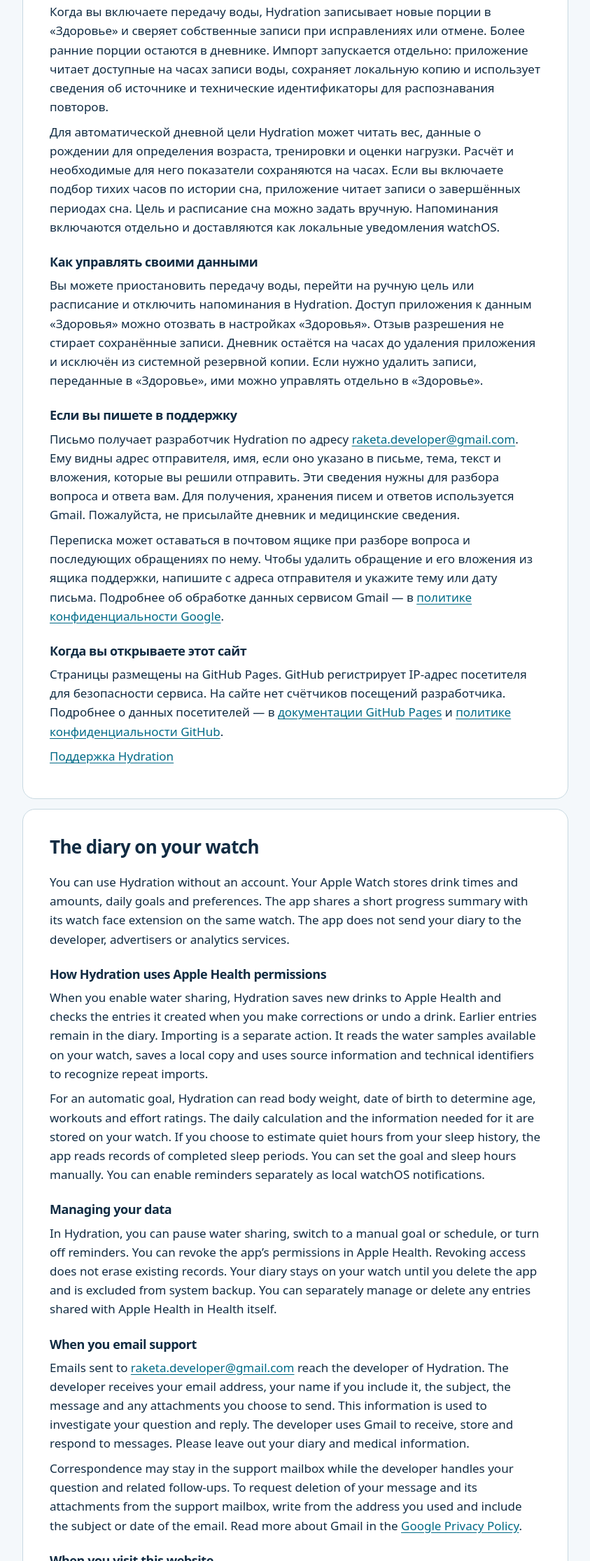
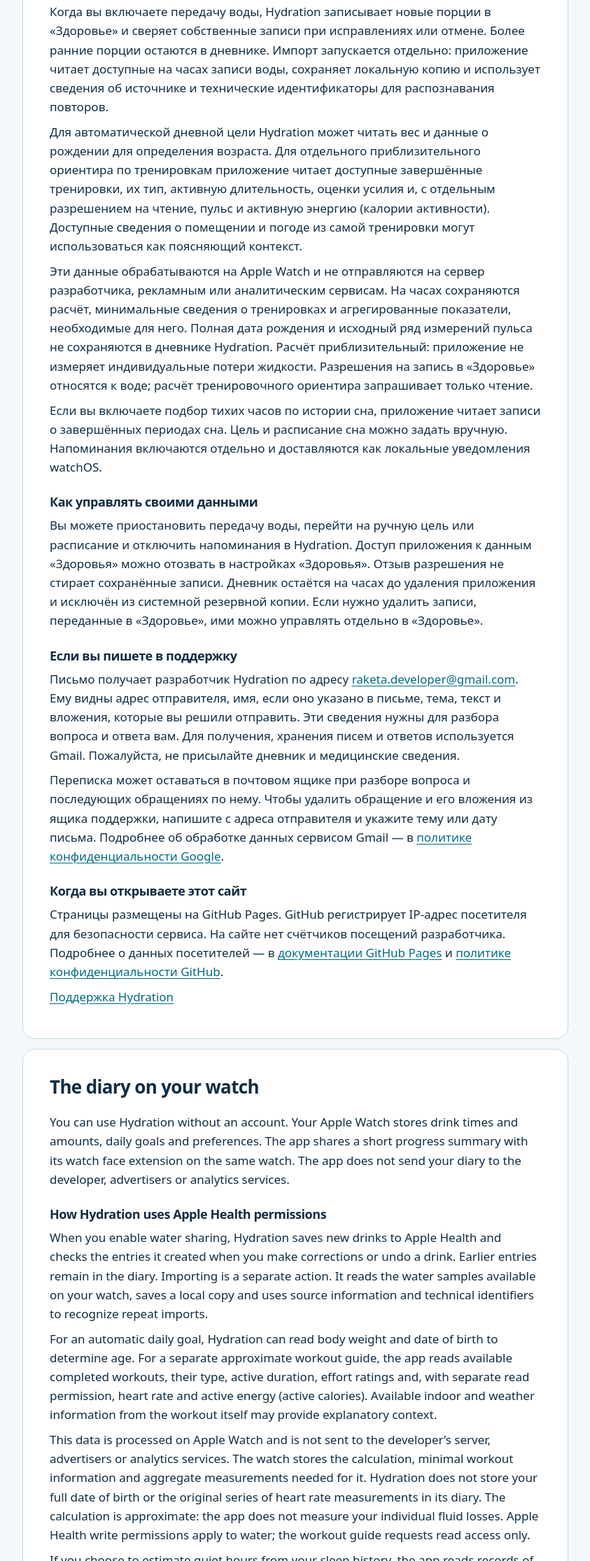
Before and after one commit to pasharocket/hydration-support, a plain HTML site: page privacy.html in a window 1280 px wide. Shown: the part 569-2800 px from the top of the page at 70% size, without its empty margins (218-1061 px from the left). Drawn offline with Linux system fonts and the light colour scheme.

Commit message:
Update privacy policy for automatic workout estimates

```diff
--- a/privacy.html
+++ b/privacy.html
@@ -18,7 +18,9 @@
     <p>Для Hydration не нужен аккаунт. Время и объём выпитой воды, цели и настройки сохраняются на Apple Watch. Своему расширению циферблата приложение передаёт краткую сводку прогресса на тех же часах. Дневник не отправляется разработчику, рекламным или аналитическим сервисам.</p>
     <h3>Что Hydration делает с разрешениями «Здоровья»</h3>
     <p>Когда вы включаете передачу воды, Hydration записывает новые порции в «Здоровье» и сверяет собственные записи при исправлениях или отмене. Более ранние порции остаются в дневнике. Импорт запускается отдельно: приложение читает доступные на часах записи воды, сохраняет локальную копию и использует сведения об источнике и технические идентификаторы для распознавания повторов.</p>
-    <p>Для автоматической дневной цели Hydration может читать вес, данные о рождении для определения возраста, тренировки и оценки нагрузки. Расчёт и необходимые для него показатели сохраняются на часах. Если вы включаете подбор тихих часов по истории сна, приложение читает записи о завершённых периодах сна. Цель и расписание сна можно задать вручную. Напоминания включаются отдельно и доставляются как локальные уведомления watchOS.</p>
+    <p>Для автоматической дневной цели Hydration может читать вес и данные о рождении для определения возраста. Для отдельного приблизительного ориентира по тренировкам приложение читает доступные завершённые тренировки, их тип, активную длительность, оценки усилия и, с отдельным разрешением на чтение, пульс и активную энергию (калории активности). Доступные сведения о помещении и погоде из самой тренировки могут использоваться как поясняющий контекст.</p>
+    <p>Эти данные обрабатываются на Apple Watch и не отправляются на сервер разработчика, рекламным или аналитическим сервисам. На часах сохраняются расчёт, минимальные сведения о тренировках и агрегированные показатели, необходимые для него. Полная дата рождения и исходный ряд измерений пульса не сохраняются в дневнике Hydration. Расчёт приблизительный: приложение не измеряет индивидуальные потери жидкости. Разрешения на запись в «Здоровье» относятся к воде; расчёт тренировочного ориентира запрашивает только чтение.</p>
+    <p>Если вы включаете подбор тихих часов по истории сна, приложение читает записи о завершённых периодах сна. Цель и расписание сна можно задать вручную. Напоминания включаются отдельно и доставляются как локальные уведомления watchOS.</p>
     <h3>Как управлять своими данными</h3>
     <p>Вы можете приостановить передачу воды, перейти на ручную цель или расписание и отключить напоминания в Hydration. Доступ приложения к данным «Здоровья» можно отозвать в настройках «Здоровья». Отзыв разрешения не стирает сохранённые записи. Дневник остаётся на часах до удаления приложения и исключён из системной резервной копии. Если нужно удалить записи, переданные в «Здоровье», ими можно управлять отдельно в «Здоровье».</p>
     <h3>Если вы пишете в поддержку</h3>
@@ -33,7 +35,9 @@
     <p>You can use Hydration without an account. Your Apple Watch stores drink times and amounts, daily goals and preferences. The app shares a short progress summary with its watch face extension on the same watch. The app does not send your diary to the developer, advertisers or analytics services.</p>
     <h3>How Hydration uses Apple Health permissions</h3>
     <p>When you enable water sharing, Hydration saves new drinks to Apple Health and checks the entries it created when you make corrections or undo a drink. Earlier entries remain in the diary. Importing is a separate action. It reads the water samples available on your watch, saves a local copy and uses source information and technical identifiers to recognize repeat imports.</p>
-    <p>For an automatic goal, Hydration can read body weight, date of birth to determine age, workouts and effort ratings. The daily calculation and the information needed for it are stored on your watch. If you choose to estimate quiet hours from your sleep history, the app reads records of completed sleep periods. You can set the goal and sleep hours manually. You can enable reminders separately as local watchOS notifications.</p>
+    <p>For an automatic daily goal, Hydration can read body weight and date of birth to determine age. For a separate approximate workout guide, the app reads available completed workouts, their type, active duration, effort ratings and, with separate read permission, heart rate and active energy (active calories). Available indoor and weather information from the workout itself may provide explanatory context.</p>
+    <p>This data is processed on Apple Watch and is not sent to the developer’s server, advertisers or analytics services. The watch stores the calculation, minimal workout information and aggregate measurements needed for it. Hydration does not store your full date of birth or the original series of heart rate measurements in its diary. The calculation is approximate: the app does not measure your individual fluid losses. Apple Health write permissions apply to water; the workout guide requests read access only.</p>
+    <p>If you choose to estimate quiet hours from your sleep history, the app reads records of completed sleep periods. You can set the goal and sleep hours manually. You can enable reminders separately as local watchOS notifications.</p>
     <h3>Managing your data</h3>
     <p>In Hydration, you can pause water sharing, switch to a manual goal or schedule, or turn off reminders. You can revoke the app’s permissions in Apple Health. Revoking access does not erase existing records. Your diary stays on your watch until you delete the app and is excluded from system backup. You can separately manage or delete any entries shared with Apple Health in Health itself.</p>
     <h3>When you email support</h3>
```
